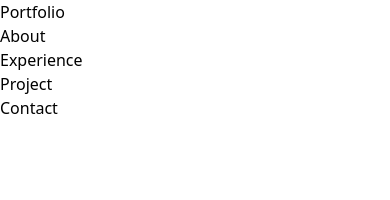
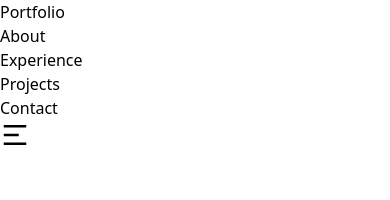
Before and after one commit to Pujan-sarkar/My-portfolio, a React (Vite) app: page / in a window 390 px wide. Shown: the top 200 px of the page. Built offline with nearby package versions, Linux system fonts and the light colour scheme.

Commit message:
Navbar responsive

```diff
--- a/package.json
+++ b/package.json
@@ -10,6 +10,7 @@
     "preview": "vite preview"
   },
   "dependencies": {
+    "@remixicon/react": "^4.2.0",
     "react": "^18.3.1",
     "react-dom": "^18.3.1"
   },
--- a/src/Components/Navbar.jsx
+++ b/src/Components/Navbar.jsx
@@ -1,17 +1,57 @@
-import React from 'react'
+import { RiCloseLine, RiMenu2Line } from "@remixicon/react";
+import React, { useState } from "react";
 
 const Navbar = () => {
+  const [menu, openMenu] = useState(false);
+  const [showMenu, setShowmenu] = useState(true);
+
   return (
-    <nav className='flex flex-wrap justify-between md:items-center text-white px-10 pt-6 md:px-20'>
-        <span className='text-xl font-bold tracking-wide'>Portfolio</span>
-        <ul className='mx-24 p-y2 mt-4 font-semibold md:mt-5 bg-black px-2 rounded-x1 bg-opacity-30 md:border-none text-center md:bg-transparent md:static md:mx-0 md:flex gap-6'>
-            <li>About</li>
-            <li>Experience</li>
-            <li>Project</li>
-            <li>Contact</li>
-        </ul>
+    <nav className="flex flex-wrap justify-between md:items-center text-white px-10 pt-6 md:px-20">
+      <span className="text-xl font-bold tracking-wide">Portfolio</span>
+
+      <ul
+        className={`${
+          menu ? "block" : "hidden"
+        }   mx-24 p-y2 mt-4 font-semibold md:mt-5 bg-black px-2 rounded-x1 bg-opacity-30 md:border-none text-center md:bg-transparent md:static md:mx-0 md:flex gap-6`}
+      >
+        <a href="#About">
+          <li className="text-md transition-all duration-300 p-1 md:p-0">
+            About
+          </li>
+        </a>
+        <a href="#Experience">
+          <li className="text-md transition-all duration-300 p-1 md:p-0">
+            Experience
+          </li>
+        </a>
+        <a href="#Projects">
+          <li className="text-md transition-all duration-300 p-1 md:p-0">
+            Projects
+          </li>
+        </a>
+        <a href="#Contact">
+          <li className="text-md transition-all duration-300 p-1 md:p-0">
+            Contact
+          </li>
+        </a>
+      </ul>
+      {showMenu ? (
+        <RiMenu2Line
+          size={30}
+          className="md:hidden absolute right-10 top-6 transition-all duration-300"
+          onClick={() => {
+            openMenu(!menu);
+            setShowmenu(!showMenu);
+          }}
+        />
+      ) : (
+        <RiCloseLine
+          size={30}
+          className="md:hidden absolute right-10 top-6 transition-all duration-300"
+        />
+      )}
     </nav>
-  )
-}
+  );
+};
 
-export default Navbar
+export default Navbar;
```
Also changed, not shown: 1 other file (tests, documents, lock files or other folders).
